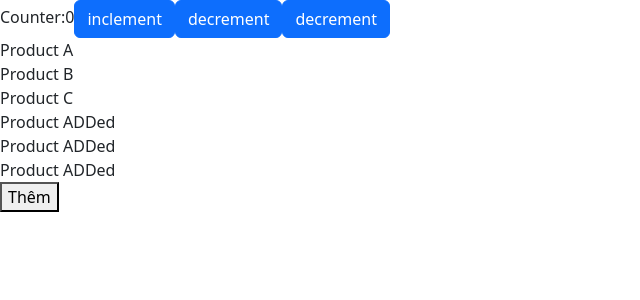
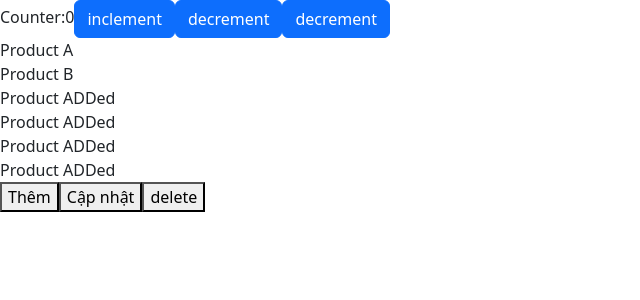
Before and after one commit to Thandinhcong/React-TS, a React (Vite) app: page / in a window 1280 px wide. Shown: the top 300 px of the page, without its empty margins (0-640 px from the left). Built offline with nearby package versions, Linux system fonts and the light colour scheme; data requests are answered from the project's data file.

Commit message:
update -delete-add

```diff
--- a/db.json
+++ b/db.json
@@ -11,9 +11,8 @@
       "price": 200
     },
     {
-      "id": 3,
-      "name": "Product C",
-      "price": 300
+      "name": "Product ADDed",
+      "id": 3
     },
     {
       "name": "Product ADDed",
--- a/src/components/counter/index.tsx
+++ b/src/components/counter/index.tsx
@@ -12,7 +12,6 @@ const Counter = () => {
                 <Button primary onClick={() => dispatch({ type: "INCREMENT" })}>
                     inclement
                 </Button>
-
                 <Button primary onClick={() => dispatch({ type: "DECREMENT" })}>
                     decrement
                 </Button>
--- a/src/components/productList/index.tsx
+++ b/src/components/productList/index.tsx
@@ -1,9 +1,6 @@
 import { useContext, useEffect } from "react";
 import { ProductContext } from "../../context/Products";
 import { instance } from "../../instances/instance";
-import Button from "../button";
-import Skeleton from "react-loading-skeleton";
-
 const ProductList = () => {
     const { state, dispatch } = useContext(ProductContext);
     console.log(state);
@@ -28,15 +25,30 @@ const ProductList = () => {
         } finally {
         }
     };
-    if (state.isLoading) return <Skeleton count={3} />;
-    if (state.error) return <div>{state.error}</div>;
+    const updateProduct = async (product: any) => {
+        try {
+            const data = await instance.put("/products/" + product.id, product);
+            dispatch({ type: "UPDATE_PRODUCT", payload: data });
+        } catch (error: any) {
+        } finally {
+        }
+    };
+    const deleteProduct = async (id: any) => {
+        try {
+            const data = await instance.delete("/products/" + id);
+            dispatch({ type: "REMOVE_PRODUCT", payload: data });
+        } catch (error: any) {
+        } finally {
+        }
+    };
     return (
         <div>
             {state?.products?.map((product: any) => (
                 <div key={product.id}>{product.name}</div>
             ))}
-
             <button onClick={() => addProduct({ name: "Product ADDed" })}>Thêm</button>
+            <button onClick={() => updateProduct({ name: "Productupdate", id: 3 })}>Cập nhật</button>
+            <button onClick={() => deleteProduct(5)}>delete</button>
         </div>
     );
 };
--- a/src/context/Products.tsx
+++ b/src/context/Products.tsx
@@ -10,7 +10,6 @@ const innitialState = {
     products: [],
     isLoading: false,
     error: "",
-
 }
 
 const ProductProvider = ({ children }: Props) => {
--- a/src/reducer/index.tsx
+++ b/src/reducer/index.tsx
@@ -1,7 +1,9 @@
 
 const productReducer = (state: any, action: any) => {
 
+    console.log(action);
     switch (action.type) {
+
         case "FETCH_PRODUCTS": {
             state.products = action.payload
             return
@@ -10,6 +12,18 @@ const productReducer = (state: any, action: any) => {
             state.products.push(action.payload)
             return
         }
+        case "REMOVE_PRODUCT": {
+            const id = action.payload;
+            state.products = state.products.filter((item: any) => item.id !== id);
+            return
+        }
+        case "UPDATE_PRODUCT": {
+            const product = action.payload;
+            state.products = state.products.map((item: any) => {
+                item.id === product.id ? product : item
+            })
+            return;
+        }
         default: return state;
     }
 }
```
